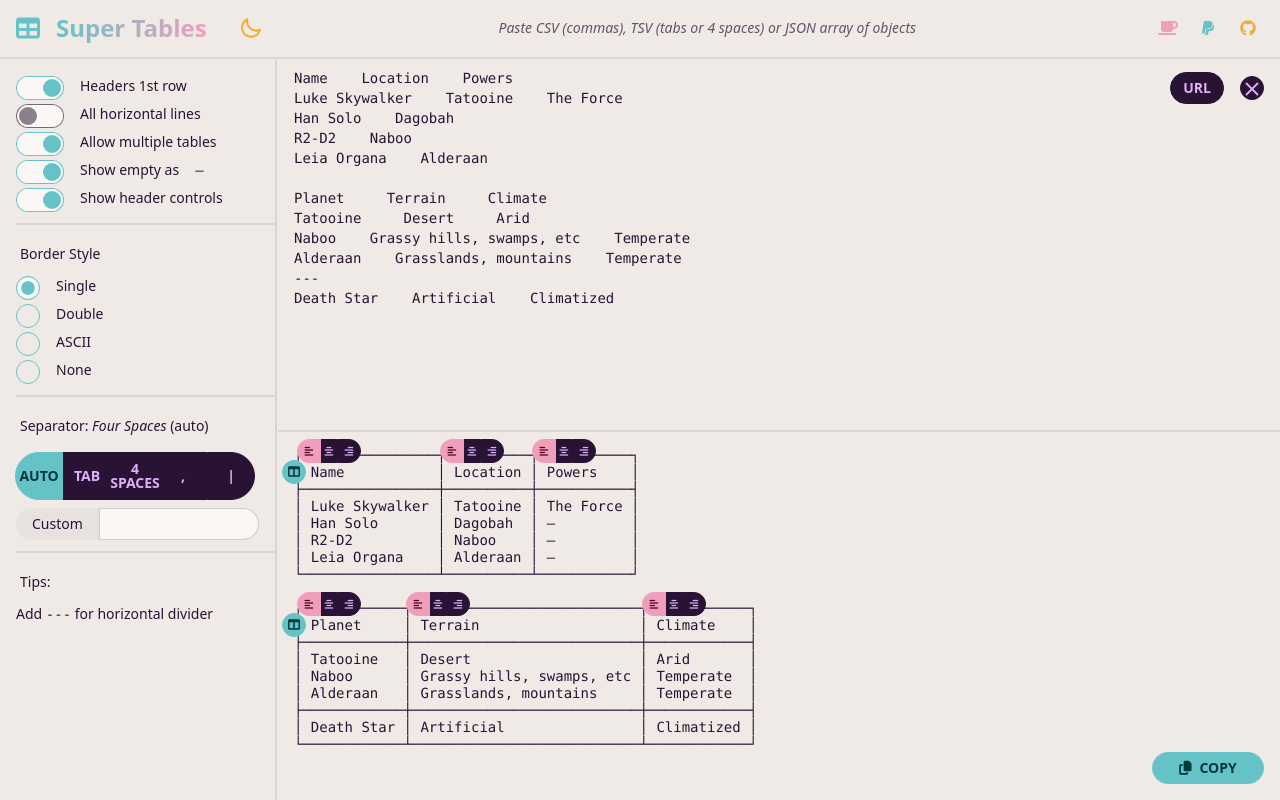
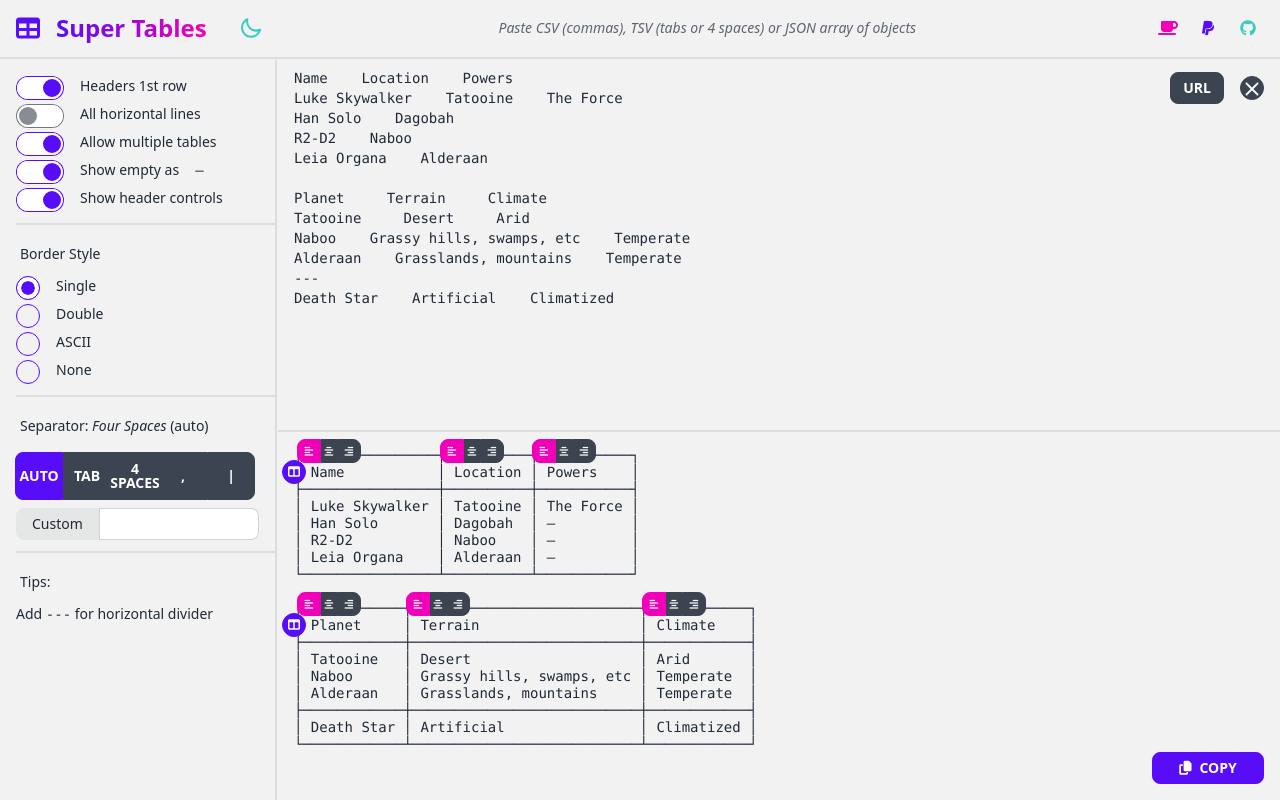
Before and after one commit to jelitter/super-tables, an Angular app: page / in a window 1280 px wide. Built offline with nearby package versions, Linux system fonts and the light colour scheme.

Commit message:
🌬 Update Tailwind config - Exclude unused themes

```diff
--- a/tailwind.config.js
+++ b/tailwind.config.js
@@ -6,6 +6,6 @@ module.exports = {
   },
   plugins: [require('@tailwindcss/typography'), require('daisyui')],
   daisyui: {
-    themes: ['cupcake', 'dark']
+    themes: ['light', 'cupcake', 'dark']
   }
 };
```
